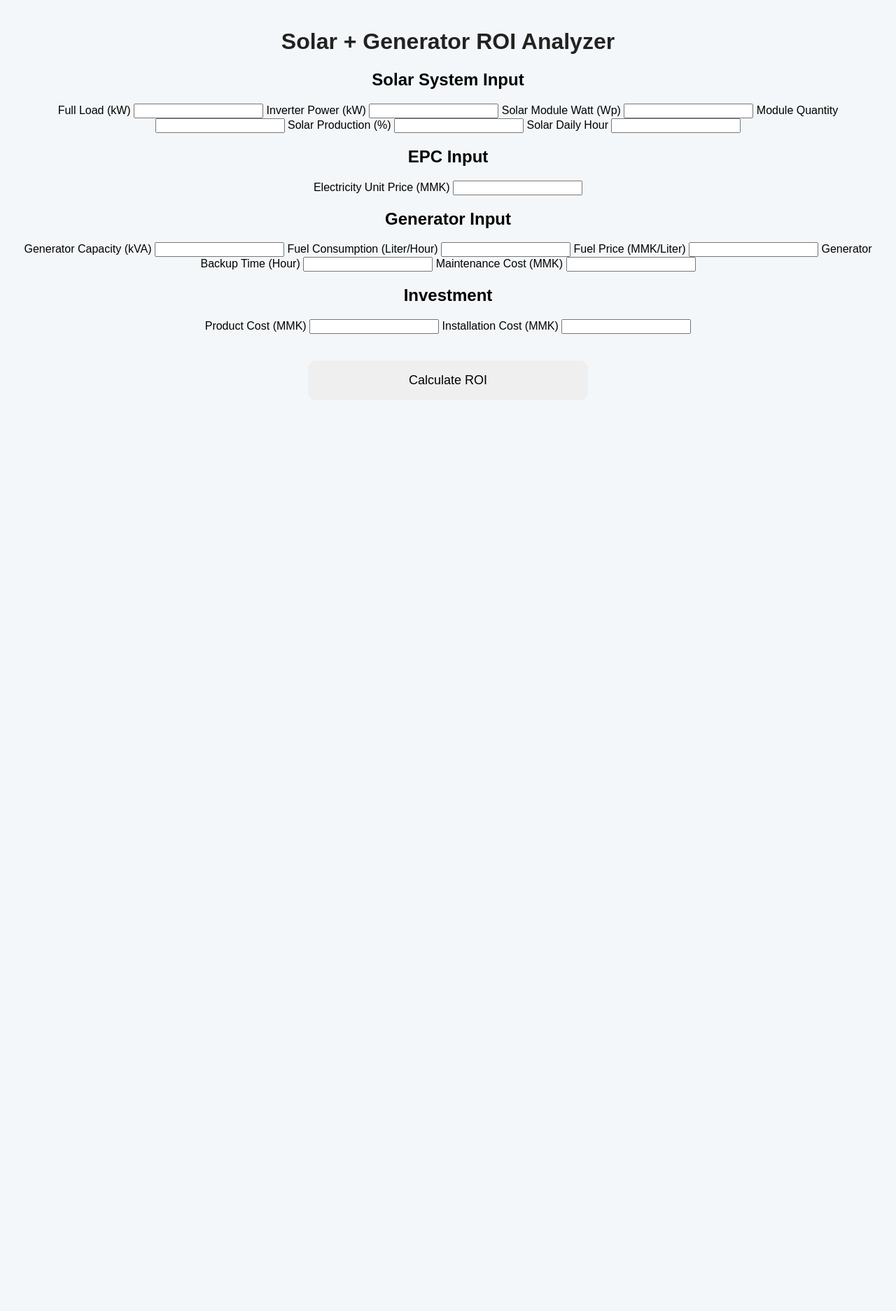
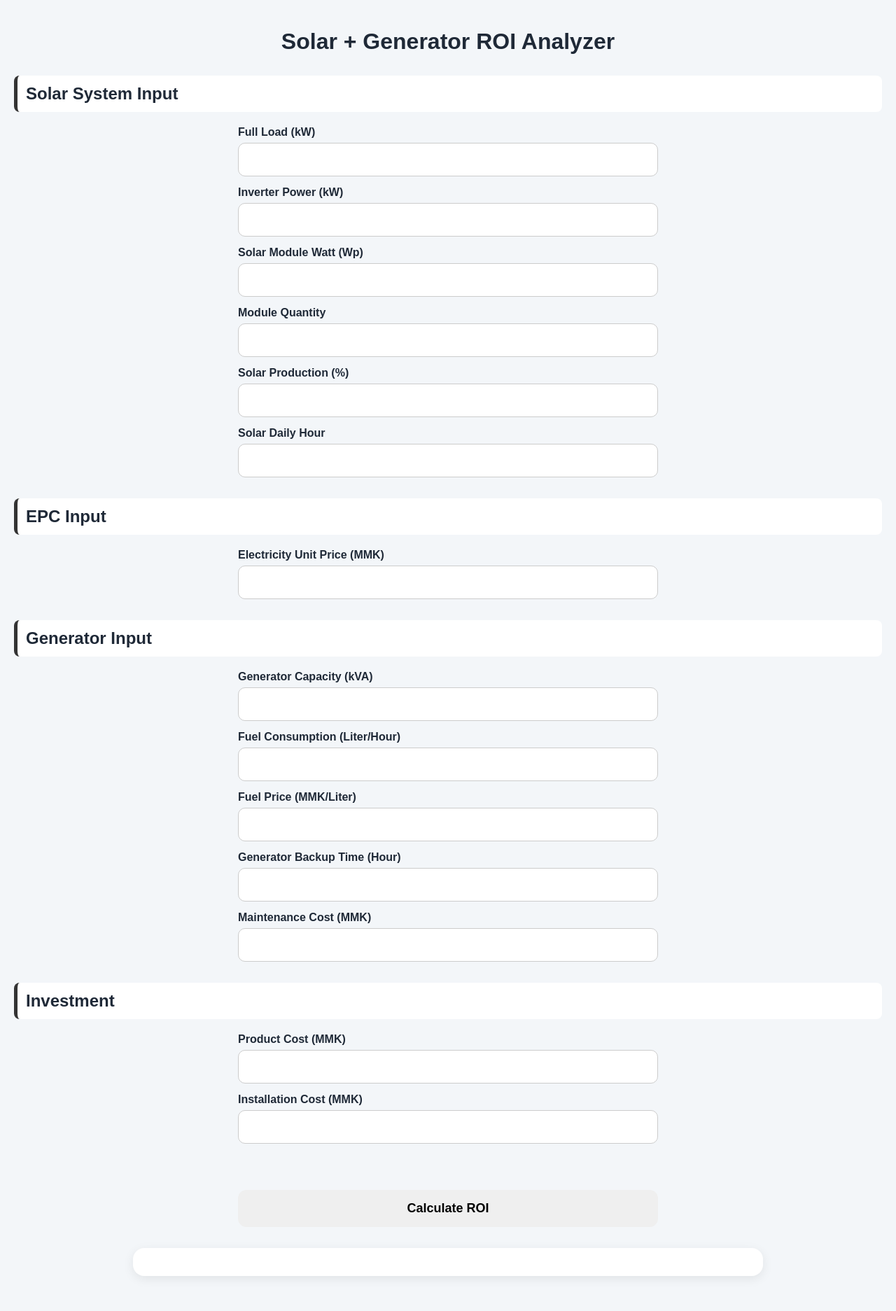
Before and after one commit to kyawrkar13-sys/Rkar-Kyaw, a Flask app: page / in a window 1280 px wide. Shown: the whole page at 70% size. Before the commit the page ends 549 px from the top, so only its background shows below. Run offline with Flask 3, Linux system fonts and the light colour scheme.

Commit message:
Update style.css

```diff
--- a/static/style.css
+++ b/static/style.css
@@ -1,23 +1,114 @@
+* {
+    box-sizing: border-box;
+}
+
 body {
     margin: 0;
     padding: 20px;
     font-family: Arial, sans-serif;
-    background: #f4f7f9;
-    text-align: center;
+    background: #f3f6f9;
+    color: #1f2937;
 }
 
 h1 {
-    color: #222;
+    text-align: center;
+    margin-bottom: 30px;
+}
+
+h2 {
+    margin-top: 30px;
+    padding: 12px;
+    background: #ffffff;
+    border-left: 5px solid #333;
+    border-radius: 8px;
+}
+
+label {
+    display: block;
+    max-width: 600px;
+    margin: 14px auto 6px;
+    font-weight: bold;
+}
+
+input {
+    display: block;
+    width: 100%;
+    max-width: 600px;
+    margin: auto;
+    padding: 14px;
+    font-size: 16px;
+    border: 1px solid #ccc;
+    border-radius: 10px;
+    background: white;
 }
 
 button {
     display: block;
-    width: 90%;
-    max-width: 400px;
-    margin: 20px auto;
-    padding: 18px;
+    width: 100%;
+    max-width: 600px;
+    margin: 30px auto;
+    padding: 16px;
     font-size: 18px;
+    font-weight: bold;
     border: none;
     border-radius: 12px;
     cursor: pointer;
 }
+
+#result {
+    max-width: 900px;
+    margin: 30px auto;
+    padding: 20px;
+    background: white;
+    border-radius: 16px;
+    box-shadow: 0 4px 15px rgba(0, 0, 0, 0.08);
+}
+
+#result p {
+    padding: 12px;
+    margin: 8px 0;
+    background: #f7f7f7;
+    border-radius: 8px;
+}
+
+table {
+    width: 100%;
+    margin-top: 20px;
+    border-collapse: collapse;
+    font-size: 14px;
+}
+
+th,
+td {
+    padding: 10px 6px;
+    text-align: center;
+    border: 1px solid #ddd;
+}
+
+th {
+    background: #222;
+    color: white;
+}
+
+@media (max-width: 600px) {
+    body {
+        padding: 12px;
+    }
+
+    h1 {
+        font-size: 24px;
+    }
+
+    h2 {
+        font-size: 19px;
+    }
+
+    #result {
+        padding: 12px;
+        overflow-x: auto;
+    }
+
+    table {
+        min-width: 600px;
+    }
+}
```
